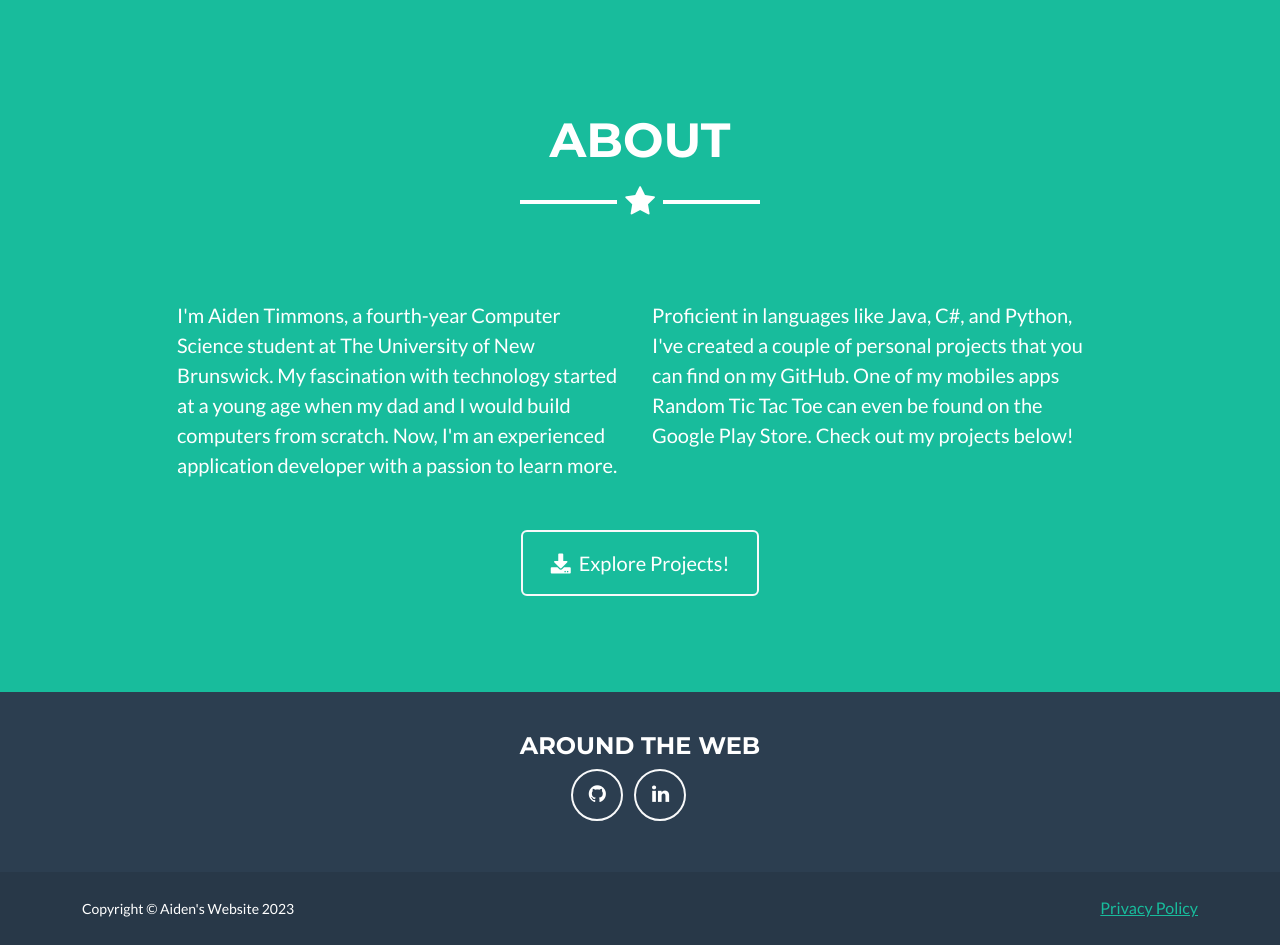
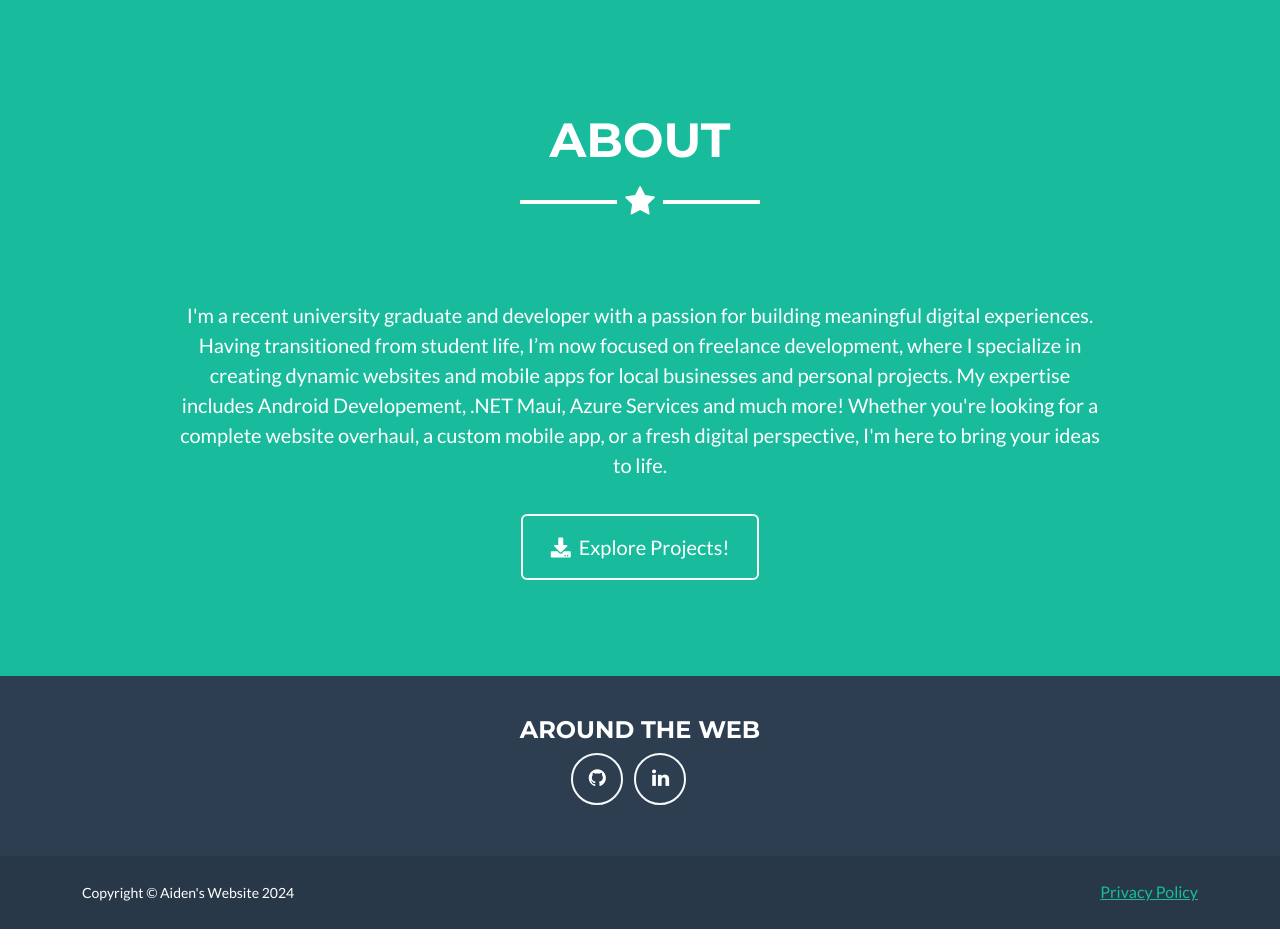
Before and after one commit to TheAidenTv/Aidens-Website, a plain HTML site: page index.html in a window 1280 px wide. Shown: the part 740-1685 px from the top of the page. Drawn offline with Linux system fonts and the light colour scheme.

Commit message:
Updated website

```diff
--- a/index.html
+++ b/index.html
@@ -6,7 +6,7 @@
     <meta name="viewport" content="width=device-width, initial-scale=1.0, shrink-to-fit=no">
     <title>Aiden's Website</title>
     <meta name="keywords" content="Aiden Timmons, Aiden's Website, UNB, Computer Science, Student Developer, Aiden UNB, Aiden, Timmons, TheAidenTv, atimmons">
-    <meta property="og:image" content="https://www.aidentimmons.com/assets/img/portfolio/Headshot Design.png">
+    <meta property="og:image" content="https://www.aidentimmons.com/assets/img/portfolio/profile.png">
     <meta name="description" content="This is my personal portfolio where I share my personal projects as a developer, and also give a bit of background about myself.">
     <meta property="og:type" content="website">
     <meta name="google-site-verification" content="eYV2sxBiuaOTgi9uSuPtAG-QWUtzTrwnnhEk3G_ZDMY">
@@ -25,7 +25,7 @@
     <link rel="icon" type="image/png" sizes="32x32" href="assets/img/Profile%20Pics/Profile32.png" media="(prefers-color-scheme: dark)">
     <link rel="icon" type="image/png" sizes="180x180" href="assets/img/Profile%20Pics/Profile180.png">
     <link rel="icon" type="image/png" sizes="192x192" href="assets/img/Profile%20Pics/Profile192.png">
-    <link rel="icon" type="image/png" sizes="535x535" href="assets/img/portfolio/Headshot%20Design.png">
+    <link rel="icon" type="image/png" sizes="535x535" href="assets/img/portfolio/profile.png">
     <link rel="stylesheet" href="assets/bootstrap/css/bootstrap.min.css">
     <link rel="stylesheet" href="https://fonts.googleapis.com/css?family=Montserrat:400,700&amp;display=swap">
     <link rel="stylesheet" href="https://fonts.googleapis.com/css?family=Lato:400,700,400italic,700italic&amp;display=swap">
@@ -58,17 +58,10 @@
         </div>
     </header>
     <section class="text-white bg-primary mb-0" id="about" style="margin:0px;">
-        <div class="container">
+        <div class="container" style="max-width: 75%;">
             <h2 class="text-uppercase text-center text-white">About</h2>
             <hr class="star-light mb-5">
-            <div class="row">
-                <div class="col-lg-4 col-xl-5 ms-auto">
-                    <p class="lead">I'm Aiden Timmons, a fourth-year Computer Science student at The University of New Brunswick. My fascination with technology started at a young age when my dad and I would build computers from scratch. Now, I'm an experienced application developer with a passion to learn more.</p>
-                </div>
-                <div class="col-lg-4 col-xl-5 me-auto">
-                    <p class="lead">Proficient in languages like Java, C#, and Python, I've created a couple of personal projects that you can find on my GitHub. One of my mobiles apps Random Tic Tac Toe can even be found on the Google Play Store. Check out my projects below!</p>
-                </div>
-            </div>
+                <p style="align-items: center; text-align: center;" class="lead">I'm a recent university graduate and developer with a passion for building meaningful digital experiences. Having transitioned from student life, I’m now focused on freelance development, where I specialize in creating dynamic websites and mobile apps for local businesses and personal projects. My expertise includes Android Developement, .NET Maui, Azure Services and much more! Whether you're looking for a complete website overhaul, a custom mobile app, or a fresh digital perspective, I'm here to bring your ideas to life.</p>
             <div class="text-center mt-4"><a class="btn btn-outline-light btn-xl" role="button" href="https://play.google.com/store/apps/developer?id=Aiden+Timmons" style="margin:10px 0px 0px 0px;"><i class="fas fa-download me-2"></i><span>Explore Projects!</span></a></div>
         </div>
     </section>
@@ -90,7 +83,7 @@
     <div class="text-center text-white copyright py-4">
         <div class="container">
             <div class="row">
-                <div class="col-md-6 offset-0" style="height: 25px;text-align: left;"><small>Copyright ©&nbsp;Aiden's Website 2023</small></div>
+                <div class="col-md-6 offset-0" style="height: 25px;text-align: left;"><small>Copyright ©&nbsp;Aiden's Website 2024</small></div>
                 <div class="col-md-6 text-start text-sm-start text-md-end text-lg-end" style="height: 25px;text-align: right;"><a style="text-align:right;" href="https://www.aidentimmons.com/privacy">Privacy Policy</a></div>
             </div>
         </div>
--- a/sitemap.xml
+++ b/sitemap.xml
@@ -4,9 +4,6 @@
         <loc>https://www.aidentimmons.com/privacy/</loc>
     </url>
     <url>
-        <loc>https://www.aidentimmons.com/projects/</loc>
-    </url>
-    <url>
         <loc>https://www.aidentimmons.com/</loc>
     </url>
 </urlset>
```
Also changed, not shown: privacy/index.html (+1 -1 lines), projects/index.html (+1 -1 lines).
